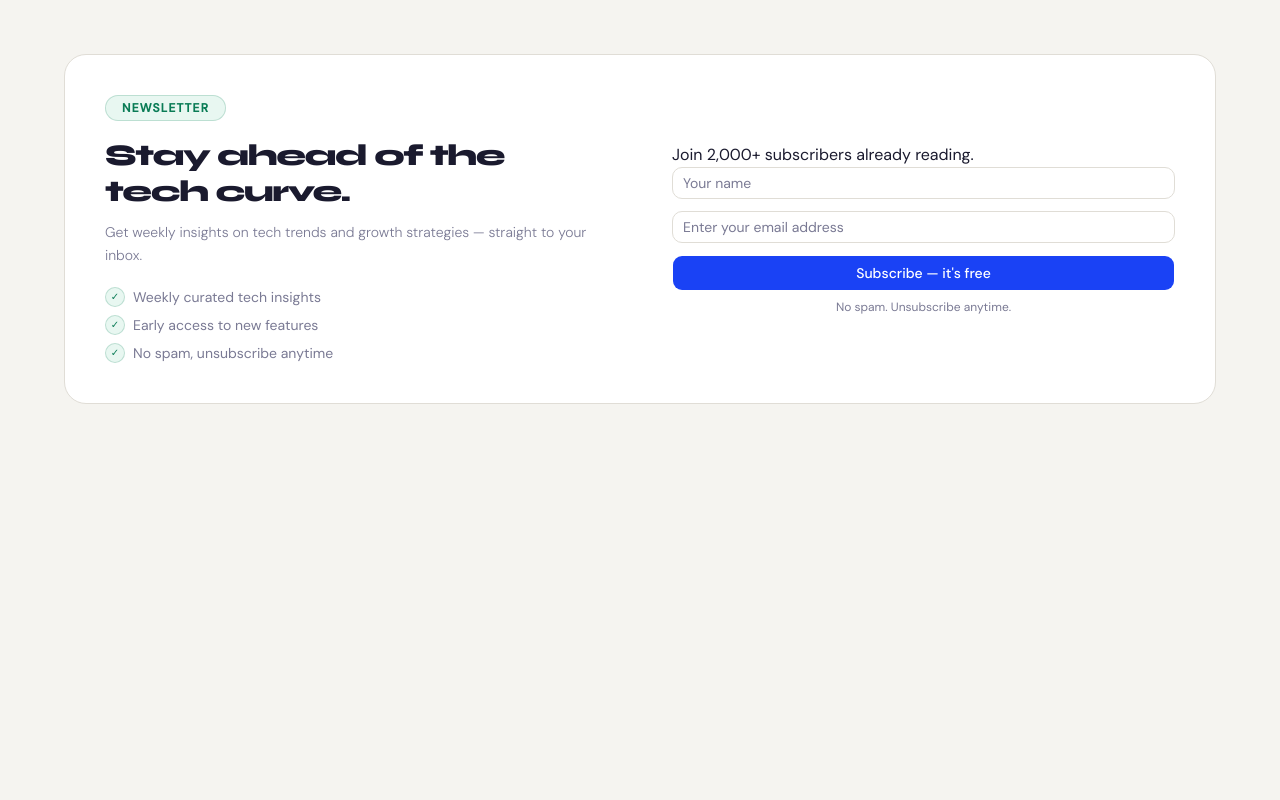
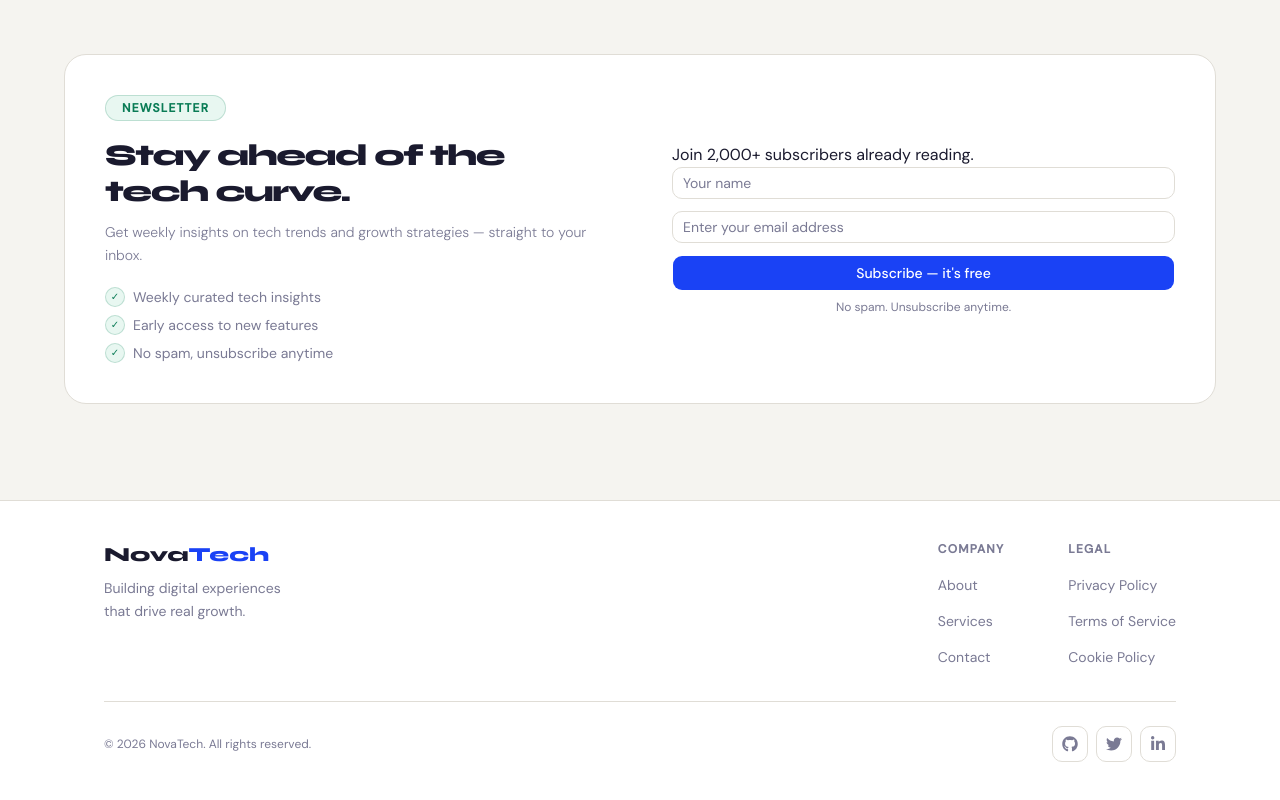
Before and after one commit to sadiksaifi9958/nova-tech-2.0, a Next.js app: page / in a window 1280 px wide. Shown: the part 2395-3195 px from the top of the page. Before the commit the page ends 2895 px from the top, so only its background shows below. Built offline with nearby package versions, Linux system fonts and the light colour scheme.

Commit message:
feat: add Footer component with filtered nav, legal links and social icons

```diff
--- a/app/layout.tsx
+++ b/app/layout.tsx
@@ -3,6 +3,7 @@ import { Geist, Geist_Mono } from "next/font/google";
 import "./globals.css";
 import Navbar from "@/components/Navbar";
 import { Syne, DM_Sans } from "next/font/google";
+import Footer from "@/components/Footer";
 
 const syne = Syne({
   subsets: ["latin"],
@@ -45,6 +46,7 @@ export default function RootLayout({
       <body className="min-h-full flex flex-col">
         <Navbar />
         {children}
+        <Footer />
       </body>
     </html>
   );
--- a/components/Footer.tsx
+++ b/components/Footer.tsx
@@ -0,0 +1,97 @@
+"use client";
+import { NavLink } from "@/lib/types";
+import Link from "next/link";
+import { usePathname } from "next/navigation";
+import { FaGithub, FaTwitter, FaLinkedinIn } from "react-icons/fa";
+
+const navlinks: NavLink[] = [
+  { label: "Home", href: "/" },
+  { label: "About", href: "/about" },
+  { label: "Services", href: "/services" },
+  { label: "Contact", href: "/contact" },
+];
+
+const legalnav: NavLink[] = [
+  { label: "Privacy Policy", href: "/privacy" },
+  { label: "Terms of Service", href: "/terms" },
+  { label: "Cookie Policy", href: "/cookies" },
+];
+
+function Footer() {
+  const pathname = usePathname();
+  const filterNav = navlinks.filter((item) => item.href !== pathname);
+  return (
+    <div className="bg-card border-t border-border">
+      <div className="max-w-[1200px] mx-auto px-[5%] py-10">
+        <div className="flex justify-between items-start gap-8 pb-8 border-b border-border flex-wrap">
+          <div>
+            <Link href="/" className="text-xl font-extrabold">
+              <h1>
+                Nova<span className="text-primary">Tech</span>
+              </h1>
+            </Link>
+            <p className="text-sm text-muted-foreground mt-2 max-w-[200px] leading-relaxed">
+              Building digital experiences that drive real growth.
+            </p>
+          </div>
+          <div>
+            <div className="flex gap-16 flex-wrap">
+              <div>
+                <div className="text-xs font-bold uppercase tracking-widest text-muted-foreground mb-4">
+                  Company
+                </div>
+                <ul className="flex flex-col gap-3">
+                  {filterNav.map((item) => (
+                    <li key={item.href}>
+                      <Link
+                        href={item.href}
+                        className="text-sm text-muted-foreground hover:text-primary transition-colors duration-200"
+                      >
+                        {item.label}
+                      </Link>
+                    </li>
+                  ))}
+                </ul>
+              </div>
+              <div>
+                <div className="text-xs font-bold uppercase tracking-widest text-muted-foreground mb-4">
+                  Legal
+                </div>
+                <ul className="flex flex-col gap-3">
+                  {legalnav.map((item) => (
+                    <li key={item.href}>
+                      <Link
+                        href={item.href}
+                        className="text-sm text-muted-foreground hover:text-primary transition-colors duration-200"
+                      >
+                        {item.label}
+                      </Link>
+                    </li>
+                  ))}
+                </ul>
+              </div>
+            </div>
+          </div>
+        </div>
+        <div className="flex justify-between items-center pt-6 flex-wrap gap-4">
+          <p className="text-xs text-muted-foreground">
+            © 2026 NovaTech. All rights reserved.
+          </p>
+          <div className="flex gap-2">
+            <div className="w-9 h-9 rounded-lg border border-border flex items-center justify-center text-muted-foreground hover:border-primary hover:text-primary transition-colors duration-200 cursor-pointer">
+              <FaGithub />
+            </div>
+            <div className="w-9 h-9 rounded-lg border border-border flex items-center justify-center text-muted-foreground hover:border-primary hover:text-primary transition-colors duration-200 cursor-pointer">
+              <FaTwitter />
+            </div>
+            <div className="w-9 h-9 rounded-lg border border-border flex items-center justify-center text-muted-foreground hover:border-primary hover:text-primary transition-colors duration-200 cursor-pointer">
+              <FaLinkedinIn />
+            </div>
+          </div>
+        </div>
+      </div>
+    </div>
+  );
+}
+
+export default Footer;
--- a/package.json
+++ b/package.json
@@ -18,6 +18,7 @@
     "react": "19.2.4",
     "react-dom": "19.2.4",
     "react-hook-form": "^7.80.0",
+    "react-icons": "^5.7.0",
     "shadcn": "^4.12.0",
     "tailwind-merge": "^3.6.0",
     "tw-animate-css": "^1.4.0",
```
Also changed, not shown: 1 other file (tests, documents, lock files or other folders).
